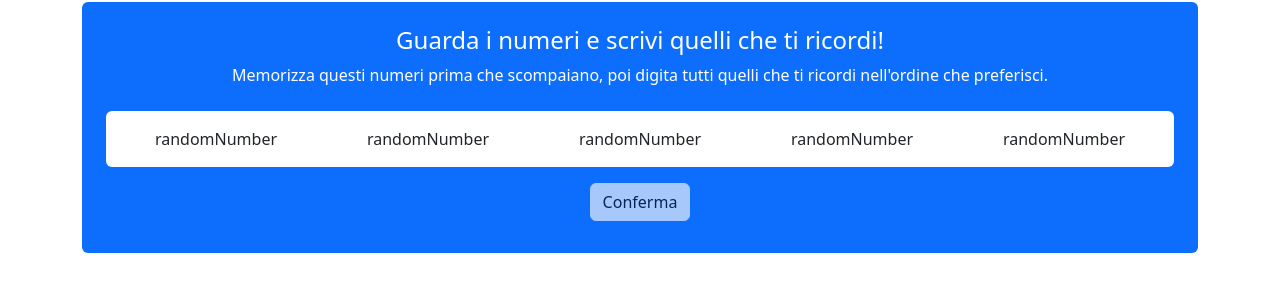
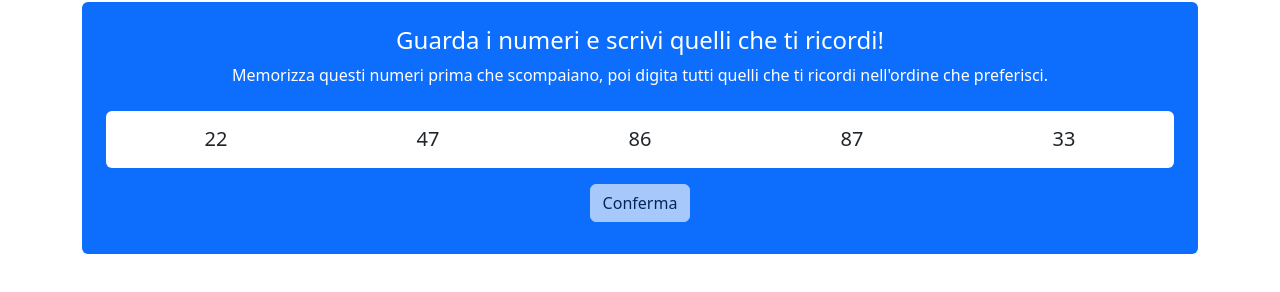
Before and after one commit to CamilloRosanio/js-simon, a plain HTML site: page index.html in a window 1280 px wide. Shown: the part 86-378 px from the top of the page. Drawn offline with nearby package versions, Linux system fonts and the light colour scheme.

Commit message:
JS stampa numeri random su HTML

```diff
--- a/index.html
+++ b/index.html
@@ -67,38 +67,38 @@
                     <!-- RANDOM NUMBERS -->
                     <div class="row justify-content-evenly">
                         <div class="col text-center">
-                            <span>randomNumber</span>
+                            <span id="number1" class="h5"></span>
                         </div>
                         <div class="col text-center">
-                            <span>randomNumber</span>
+                            <span id="number2" class="h5"></span>
                         </div>
                         <div class="col text-center">
-                            <span>randomNumber</span>
+                            <span id="number3" class="h5"></span>
                         </div>
                         <div class="col text-center">
-                            <span>randomNumber</span>
+                            <span id="number4" class="h5"></span>
                         </div>
                         <div class="col text-center">
-                            <span>randomNumber</span>
+                            <span id="number5" class="h5"></span>
                         </div>
                     </div>
 
                     <!-- INPUTS -->
                     <div class="row justify-content-evenly d-none">
                         <div class="col text-center">
-                            <input id="elementId" type="text" placeholder="Inserisci numero" class="rounded border-0 text-center bg-light" value="">
+                            <input id="elementId" type="text" placeholder="Inserisci numero" class="rounded border-0 text-center bg-light h5" value="">
                         </div>
                         <div class="col text-center">
-                            <input id="elementId" type="text" placeholder="Inserisci numero" class="rounded border-0 text-center bg-light" value="">
+                            <input id="elementId" type="text" placeholder="Inserisci numero" class="rounded border-0 text-center bg-light h5" value="">
                         </div>
                         <div class="col text-center">
-                            <input id="elementId" type="text" placeholder="Inserisci numero" class="rounded border-0 text-center bg-light" value="">
+                            <input id="elementId" type="text" placeholder="Inserisci numero" class="rounded border-0 text-center bg-light h5" value="">
                         </div>
                         <div class="col text-center">
-                            <input id="elementId" type="text" placeholder="Inserisci numero" class="rounded border-0 text-center bg-light" value="">
+                            <input id="elementId" type="text" placeholder="Inserisci numero" class="rounded border-0 text-center bg-light h5" value="">
                         </div>
                         <div class="col text-center">
-                            <input id="elementId" type="text" placeholder="Inserisci numero" class="rounded border-0 text-center bg-light" value="">
+                            <input id="elementId" type="text" placeholder="Inserisci numero" class="rounded border-0 text-center bg-light h5" value="">
                         </div>
                     </div>
                 </div>
--- a/js/script.js
+++ b/js/script.js
@@ -40,20 +40,40 @@ const randomNumbers = () => {
     //Dichiaro un Array dove raccoglierò i miei numeri random
     const outputArray = [];
     let randomNumber;
+    let conversionToString;
 
     for (let i=0; i < numberOfItems; i++) {
         randomNumber = Math.floor(Math.random() * (max - min + 1)) + min;
-        outputArray.push(randomNumber);
+        conversionToString = randomNumber.toString();
+        outputArray.push(conversionToString);
     }
 
     return outputArray
 }
 
 // DICHIARO il mio Array ottenuto dalla funzione
-const randomumbers = [randomNumbers()]
+const outputNumbers = randomNumbers();
 
 // CONSOLE LOG DI CONTROLLO
-console.log(randomNumbers());
+console.log(outputNumbers);
+console.log('Primo numero del mio Array: ' + outputNumbers[0]);
+console.log('Tipo di dato: ' + typeof outputNumbers[0]);
 
 
-//
+// Raccolto gli Elements HTML su cui stamperò i miei numeri random
+const number1 = document.getElementById('number1');
+const number2 = document.getElementById('number2');
+const number3 = document.getElementById('number3');
+const number4 = document.getElementById('number4');
+const number5 = document.getElementById('number5');
+
+
+// Stampo i miei numeri come INNER TEXT dei miei elementi HTML
+number1.innerText = outputNumbers[0];
+number2.innerText = outputNumbers[1];
+number3.innerText = outputNumbers[2];
+number4.innerText = outputNumbers[3];
+number5.innerText = outputNumbers[4];
+
+// CONSOLE LOG DI CONTROLLO
+console.log('Il primo numero assegnato: ' + number1.innerText)
```
